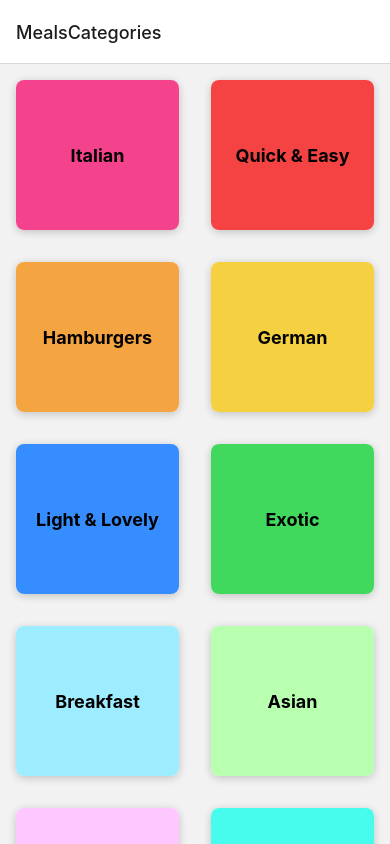
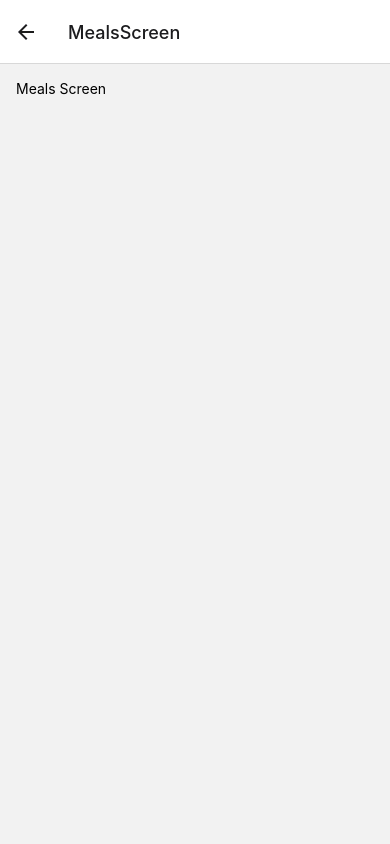
Before and after one commit to Azzam-Aldulaylan/React-Native, a React Native app: screen /MealsScreen in a window 390 px wide. Built offline with nearby package versions, Linux system fonts and the light colour scheme.

Commit message:
apply the first navigate to a second screen, and back.

```diff
--- a/App.js
+++ b/App.js
@@ -4,6 +4,7 @@ import { NavigationContainer } from "@react-navigation/native";
 import { createNativeStackNavigator } from "@react-navigation/native-stack";
 
 import CategoriesScreens from "./screens/CategoriesScreens";
+import MealsScreen from "./screens/MealsScreen";
 
 const Stack = createNativeStackNavigator();
 
@@ -13,7 +14,8 @@ export default function App() {
   <StatusBar style='dark' />
   <NavigationContainer>
     <Stack.Navigator>
-      <Stack.Screen name="MealsCategories" component={CategoriesScreens}/>
+      <Stack.Screen name="Meals Categories" component={CategoriesScreens}/>
+      <Stack.Screen name="MealsScreen" component={MealsScreen}/>
     </Stack.Navigator>
   </NavigationContainer>
 </>
--- a/components/CategoryGridTile.js
+++ b/components/CategoryGridTile.js
@@ -1,7 +1,7 @@
-import { Pressable, Text, View, StyleSheet, Platform } from "react-native";
+import { Pressable, Text, View, StyleSheet, Platform, onPress } from "react-native";
 import Category from "../models/category";
 
-function CategoryGridTile({ title, color }) {
+function CategoryGridTile({ title, color, onPress }) {
   return (
     <View style={styles.gridItem}>
       <Pressable
@@ -10,6 +10,7 @@ function CategoryGridTile({ title, color }) {
           styles.buttonstyle,
           pressed ? styles.buttonpressed : null,
         ]}
+        onPress={onPress}
       >
         <View style={[styles.innerContaner,  {backgroundColor: color}]}>
           <Text style={styles.title}>{title}</Text>
--- a/screens/CategoriesScreens.js
+++ b/screens/CategoriesScreens.js
@@ -3,13 +3,19 @@ import CategoryGridTile from "../components/CategoryGridTile";
 
 import { CATEGORIES } from "../data/dummy-data";
 
-function renderCategoryItem(itemData) {
-  return (
-    <CategoryGridTile title={itemData.item.title} color={itemData.item.color} />
-  );
-}
-
-function CategoriesScreens() {
+function CategoriesScreens({ navigation }) {
+  function renderCategoryItem(itemData) {
+    function pressHandler() {
+      navigation.navigate('MealsScreen');
+    }
+    return (
+      <CategoryGridTile
+        title={itemData.item.title}
+        color={itemData.item.color}
+        onPress={pressHandler}
+      />
+    );
+  }
   return (
     <FlatList
       data={CATEGORIES}
--- /dev/null
+++ b/screens/MealsScreen.js
@@ -0,0 +1,18 @@
+import {View, Text, StyleSheet} from 'react-native';
+
+function MealsScreen(){
+    return (
+        <View style={styles.container}>
+            <Text>Meals Screen</Text>
+        </View>
+    );
+}
+
+export default MealsScreen;
+
+const styles = StyleSheet.create({
+    container:{
+        flex: 1,
+        padding: 16,
+    },
+});
```
